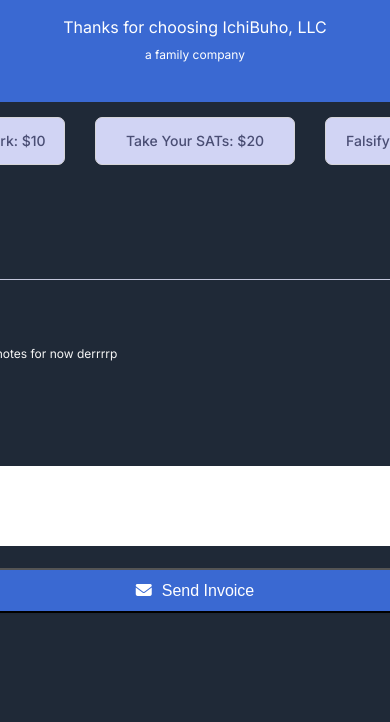
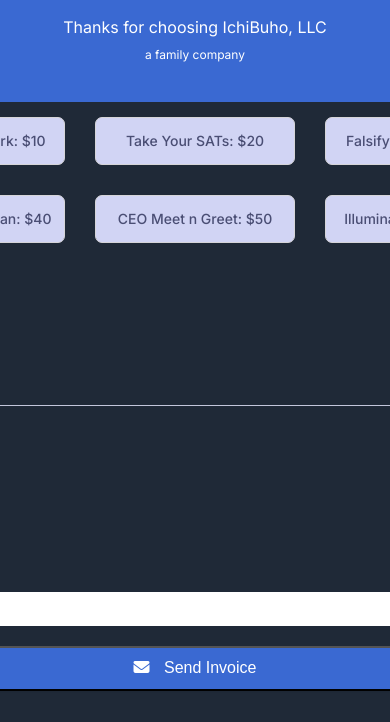
Before and after one commit to seantokuzo/InvoiceCreator, a plain HTML site: page index.html in a window 390 px wide. Shown: the part 122-844 px from the top of the page. Drawn offline with Linux system fonts and the light colour scheme.

Commit message:
Project complete - no mobile styling

```diff
--- a/index.css
+++ b/index.css
@@ -23,9 +23,6 @@ body {
     margin: 0;
     background-color: var(--background-dark);
     font-family: 'Inter', sans-serif;
-}
-
-main {
     color: white;
 
     display: flex;
@@ -63,9 +60,16 @@ header p {
 
 }
 
+#grid-div {
+    max-width: 700px;
+
+    grid-template-columns: repeat(16, 1fr);
+    grid-template-rows: repeat(4, auto);
+}
+
 #services-div {
-    width: 100%;
-    max-width: 1000px;
+    grid-column: 3 / 15;
+    grid-row: 1 / 2;
     padding: 15px;
 
     display: grid;
@@ -97,29 +101,33 @@ header p {
     cursor: pointer;
 }
 
+#tasks-title-div {
+    grid-column: 3 / 15;
+    grid-row: 2 / 3;
+
+    display: grid;
+    align-items: center;
+}
+
+#task-title {
+}
+
+#total-title {
+    text-align: right;
+}
+
 #tasks-div {
-    width: 100%;
-    min-width: 660px;
+    grid-column: 3 / 15;
+    grid-row: 3 / 4;
     min-height: 100px;
 
     display: grid;
     grid-template-columns: repeat(5, 1fr);
-    grid-template-rows: 20px repeat(auto-fill, 1fr);
+    grid-template-rows: repeat(auto-fill, 1fr);
 
     padding: 0 0 15px 0;
 
     border-bottom: 1px solid var(--page-break);
-}
-
-#task-title {
-    grid-column: 1 / 5;
-    grid-row: 1 / 2;
-    text-align: left;
-}
-
-#total-title {
-    grid-column: 5 / 6;
-    grid-row: 1 / 2;
 }
 
 .added-task-div {
@@ -177,12 +185,12 @@ header p {
 }
 
 #notes-total-div {
-    width: 100%;
-    min-width: 660px;
+    grid-column: 3 / 15;
+    grid-row: 3 / 4;
 
     display: grid;
     grid-template-columns: repeat(5, 1fr);
-    grid-template-rows: .65fr 2fr 1.5fr 1fr;
+    grid-template-rows: .65fr 2fr auto 1fr;
     grid-row-gap: 10px;
 
     margin: 20px 0 0;
@@ -203,12 +211,14 @@ header p {
     grid-column: 1 / 5;
     grid-row: 2 / 3;
     margin: 0;
+    max-width: 100%;
 
     font-size: 12px;
     line-height: 15px;
 
     color: var(--solid-text-dark);
 
+    overflow-wrap: break-word;
     /* border: 1px solid red; */
 }
 
@@ -234,10 +244,9 @@ header p {
     /* border: 1px solid red; */
 }
 
-#text-area {
+#notes-input {
     grid-column: 1 / -1;
     grid-row: 3 / 4;
-    max-height: 80px;
 
     border: none;
 }
@@ -270,7 +279,7 @@ header p {
 
 textarea {
     border: none;
-    overflow: auto;
+    overflow: visible;
     outline: none;
 
     -webkit-box-shadow: none;
--- a/index.html
+++ b/index.html
@@ -13,33 +13,40 @@
 </head>
 
 <body>
-    <main>
     <header>
         <h1>Invoice Creator</h1>
         <h4>Thanks for choosing IchiBuho, LLC</h4>
         <p>a family company </p>
         <!-- <i class="fa-solid fa-family"></i> -->
     </header>
+    <main>
+        <div id="grid-div">
             <section>
                 <div id="services-div">
                 </div>
             </section>
             <section>
+                <div id="tasks-title-div">
+                    <h3 class="body-text" id="task-title">TASK</h3>
+                    <h3 class="body-text" id="total-title">TOTAL</h3>
+                </div>
                 <div id="tasks-div">
-                <h3 class="body-text" id="task-title">TASK</h3>
-                <h3 class="body-text align-right" id="total-title">TOTAL</h3>
                 </div>
             </section>
             <section>
                 <div id="notes-total-div">
                     <h3 id="notes-title" class="body-text">NOTES</h3>
-                    <p id="notes">Here are some sample notes for now derrrrp</p>
+                    <p id="notes"></p>
                     <h3 id="total-title" class="body-text align-right">TOTAL AMOUNT</h3>
                     <h1 id="amount" class="align-right">$0</h1>
-                <textarea id="text-area"></textarea>
-                <button type="button" id="invoice-button"><i class="fa-solid fa-envelope"></i>Send Invoice</button>
+                    <textarea type="text" id="notes-input" maxlength="300" placeholder="Add notes here"></textarea>
+                    <button type="button" id="invoice-button" onclick="resetAll()">
+                        <i class="fa-solid fa-envelope"></i>
+                        Send Invoice
+                    </button>
                 </div>
             </section>
+        </div>
     </main>
     <script src="index.js"></script>
 </body>
--- a/index.js
+++ b/index.js
@@ -1,15 +1,22 @@
 const services = [
     { task: "Do Your Homework", price: 10 },
     { task: "Take Your SATs", price: 20 },
-    { task: "Falsify Transcripts", price: 30 }
+    { task: "Falsify Transcripts", price: 30 },
+    { task: "Dinner Date w/ Dean", price: 40 },
+    { task: "CEO Meet n Greet", price: 50 },
+    { task: "Illuminati Initiation", price: 100 }
 ]
 const servicesDiv = document.getElementById('services-div')
 const tasksDiv = document.getElementById('tasks-div')
 const notes = document.getElementById('notes')
 const amount = document.getElementById('amount')
 let selectedTasks = []
-let userNotes = ''
-let totalAmount = 0
+
+function addNote(e) {
+    notes.innerText = e.target.value
+}
+const notesInput = document.getElementById('notes-input')
+notesInput.oninput = ((event) => addNote(event))
 
 services.map(taskObj => {
     const taskButton = document.createElement('button')
@@ -71,6 +78,13 @@ function addService(taskObj) {
     } else return
 }
 
+function resetAll() {
+    selectedTasks = []
+    notes.innerText = ''
+    notesInput.value = ''
+    renderTasksList()
+}
+
 {/* <div class="added-task-div">
     <h2 class="added-task-title">Do Your Homework</h2>
     <p class="added-task-remove">Remove</p>
```
Lines whose indentation alone changed are shown as unchanged.
